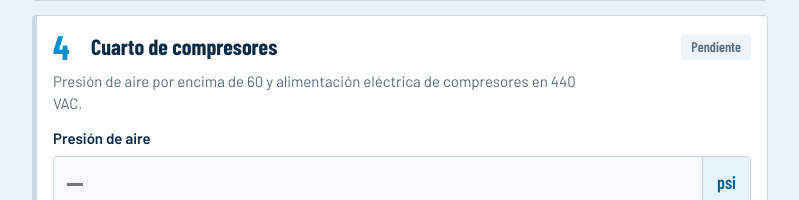
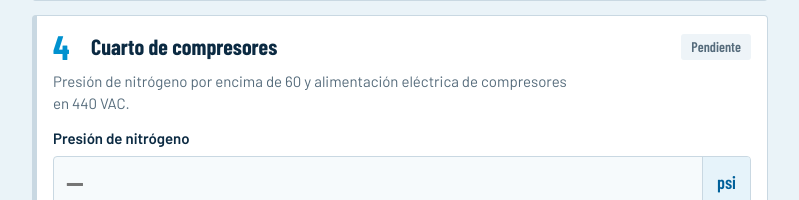
Before and after one commit to yucasaborizada/rutina-aak, a plain HTML site: page App_Rutina_AAK/index.html in a window 1280 px wide. Shown: the part 2885-3085 px from the top of the page, without its empty margins (240-1039 px from the left). Drawn offline with nearby package versions, Linux system fonts and the light colour scheme.

Commit message:
Add files via upload

```diff
--- a/App_Rutina_AAK/index.html
+++ b/App_Rutina_AAK/index.html
@@ -2965,10 +2965,10 @@ const PUNTOS = [
       { id:"tanque", tipo:"sino", nombre:"Tanque con agua" }
     ]},
   { id:"compresores_aire", nombre:"Cuarto de compresores",
-    desc:"Presión de aire por encima de 60 y alimentación eléctrica de compresores en 440 VAC.",
+    desc:"Presión de nitrógeno por encima de 60 y alimentación eléctrica de compresores en 440 VAC.",
     foto:"Manómetro y analizador PAC3120",
     items:[
-      { id:"p_aire", tipo:"num", nombre:"Presión de aire", unidad:"psi", min:60 },
+      { id:"p_aire", tipo:"num", nombre:"Presión de nitrógeno", unidad:"psi", min:60 },
       { id:"vc_l12", tipo:"num", nombre:"Alimentación L1-L2", unidad:"V", min:418, max:462 },
       { id:"vc_l23", tipo:"num", nombre:"Alimentación L2-L3", unidad:"V", min:418, max:462 },
       { id:"vc_l31", tipo:"num", nombre:"Alimentación L3-L1", unidad:"V", min:418, max:462 }
```
